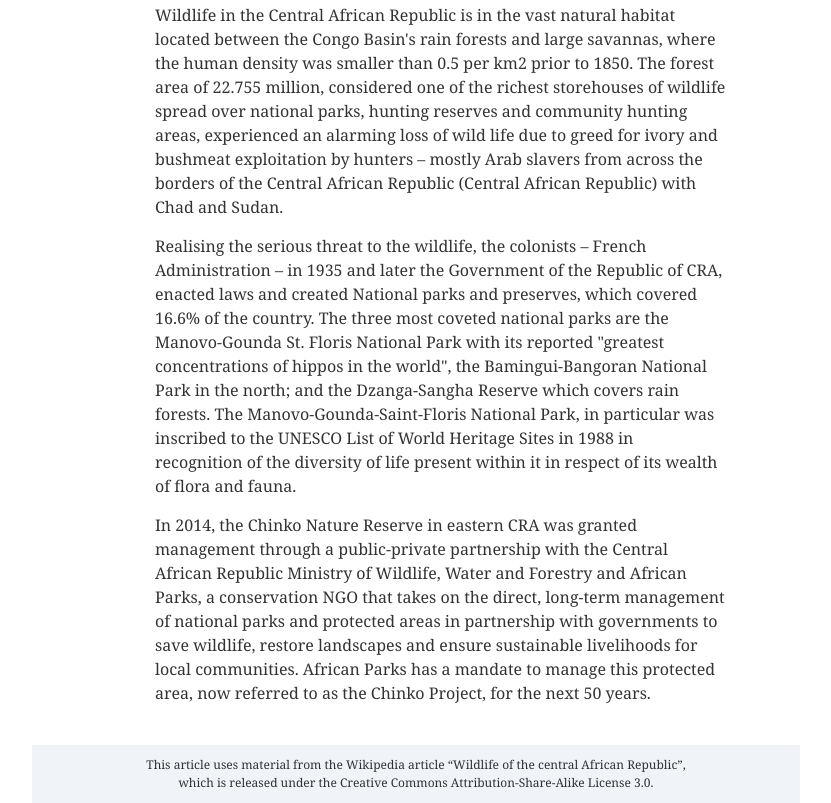
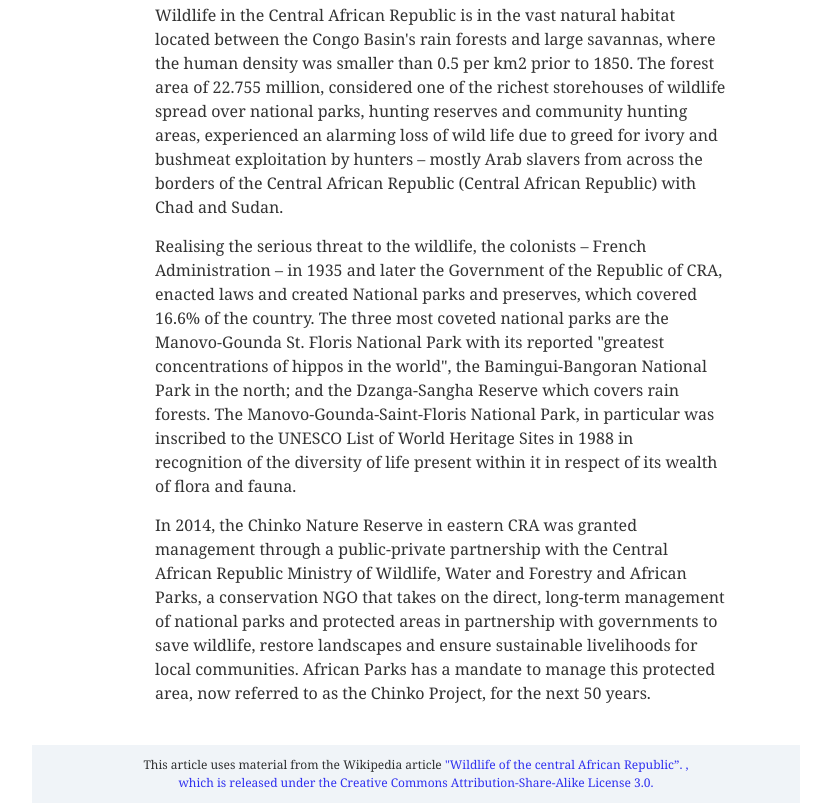
Before and after one commit to sudhanshugautam3/sudhanshugautam3.github.io, a plain HTML site: page englishtablet.html in a window 1280 px wide. Shown: the part 421-1224 px from the top of the page, without its empty margins (224-1055 px from the left). Drawn offline with Linux system fonts and the light colour scheme.

Commit message:
Initial commit

```diff
--- a/englishtablet.html
+++ b/englishtablet.html
@@ -47,7 +47,7 @@
                 </div>
                 <div class="footer-GlQdDE anima-flexbox-container">
                     <div class="this-article-uses-ma-6Gs33k font-class-1">
-                        This article uses material from the Wikipedia article “Wildlife of the central African Republic”, <br />which is released under the Creative Commons Attribution-Share-Alike License 3.0.
+                        This article uses material from the Wikipedia article <a href="https://en.wikipedia.org/wiki/Wildlife_of_the_Central_African_Republic">"Wildlife of the central African Republic”. , <br />which is released under the <a href="https://creativecommons.org/licenses/by-sa/3.0/">Creative Commons Attribution-Share-Alike License 3.0.</a>
                     </div>
                 </div>
             </div>
@@ -92,7 +92,7 @@
                         </div>
                     </div>
                     <div class="this-article-uses-ma-APOjbz font-class-1">
-                        This article uses material from the Wikipedia article “Wildlife of the Central African Republic”, which is released under the Creative Commons <br />Attribution-Share-Alike License 3.0.
+                        This article uses material from the Wikipedia article <a href="https://en.wikipedia.org/wiki/Wildlife_of_the_Central_African_Republic">"Wildlife of the central African Republic”. , <br />which is released under the <a href="https://creativecommons.org/licenses/by-sa/3.0/">Creative Commons Attribution-Share-Alike License 3.0.</a>
                     </div>
                 </div>
             </div>
@@ -138,7 +138,7 @@
                 </div>
                 <div class="footer-GlQdDE anima-flexbox-container">
                     <div class="this-article-uses-ma-6Gs33k font-class-1">
-                        This article uses material from the Wikipedia article “Wildlife of the central African Republic”, <br />which is released under the Creative Commons Attribution-Share-Alike License 3.0.
+                        This article uses material from the Wikipedia article <a href="https://en.m.wikipedia.org/wiki/Wildlife_of_the_Central_African_Republic">"Wildlife of the central African Republic”. , <br />which is released under the <a href="https://creativecommons.org/licenses/by-sa/3.0/">Creative Commons Attribution-Share-Alike License 3.0.</a>
                     </div>
                 </div>
             </div>
```
